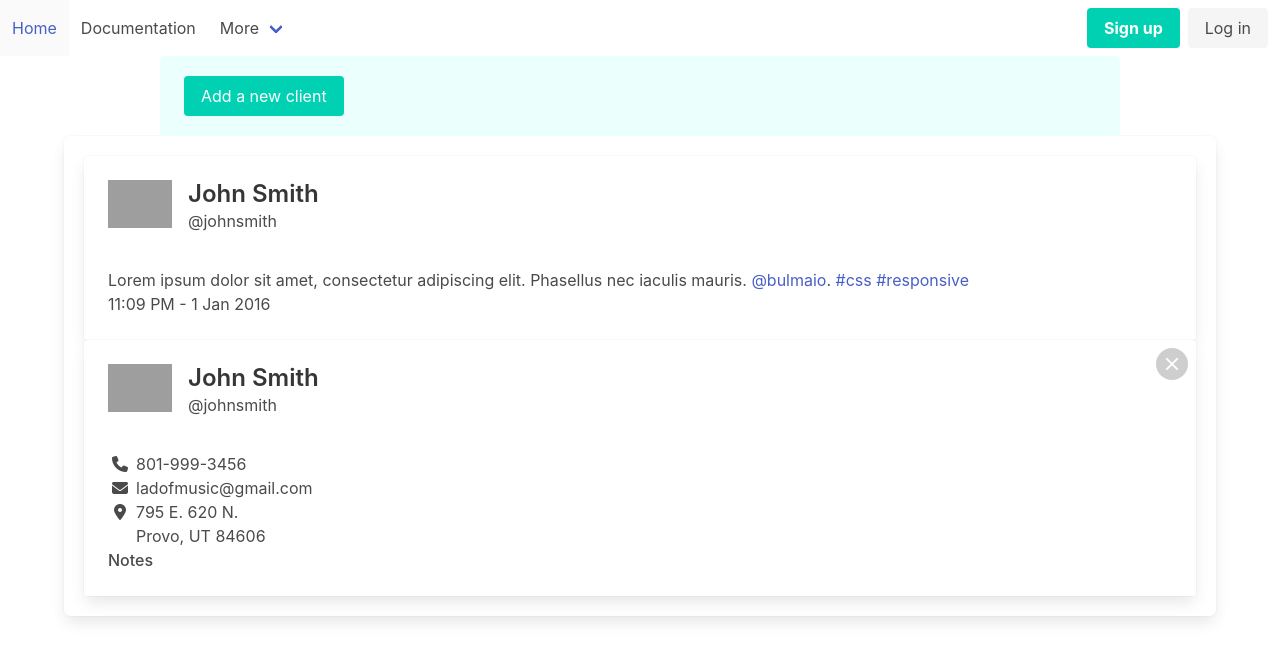
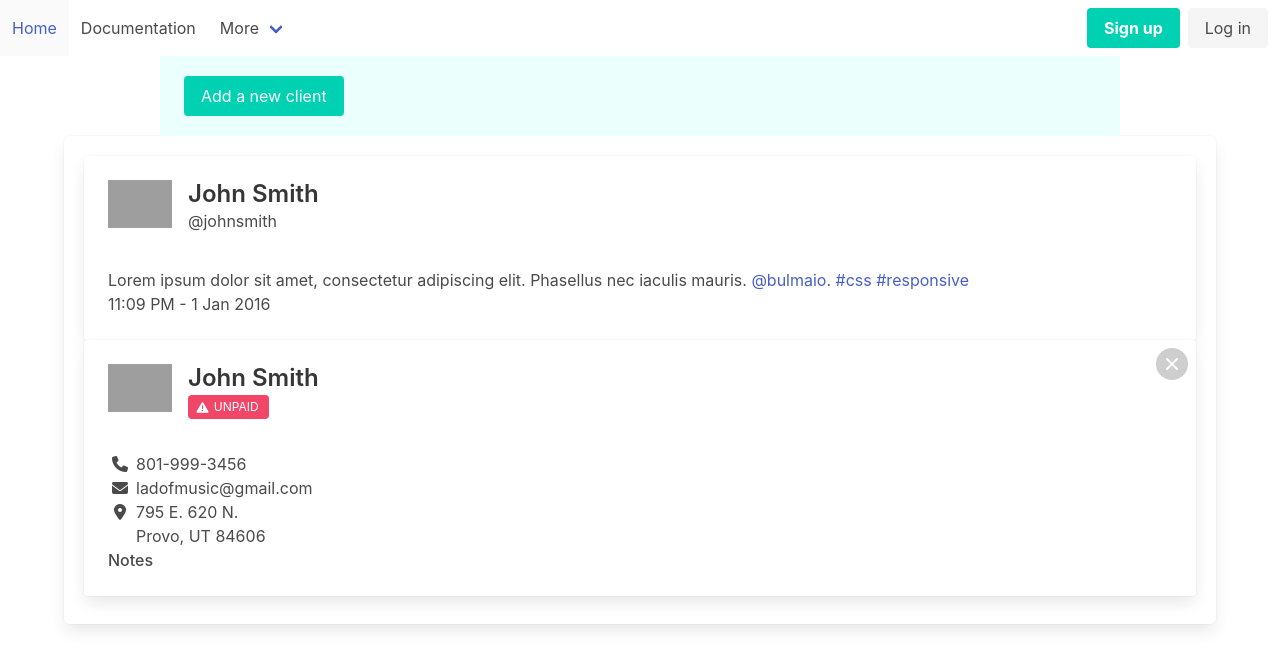
Before and after one commit to BriNelson/3760-final, a website: page index.html in a window 1280 px wide. Drawn offline with nearby package versions, Linux system fonts and the light colour scheme; no server answers; grey boxes are pictures that could not be loaded.

Commit message:
involice paid area fixed

```diff
--- a/clientModel.js
+++ b/clientModel.js
@@ -14,6 +14,7 @@ const WorkClientSchema = new Schema({
     state: String,
     zipCode: String,
     contractor: String,
+    invoicePaid: Boolean,
     notes: String
 
 
--- a/index.html
+++ b/index.html
@@ -214,11 +214,11 @@
                 <div class="field is-narrow">
                   <div class="control">
                     <label class="radio">
-                      <input type="radio" name="member">
+                      <input type="radio" name="paid" value=true>
                       Yes
                     </label>
                     <label class="radio">
-                      <input type="radio" name="member">
+                      <input type="radio" name="paid" value=false checked>
                       No
                     </label>
                   </div>
@@ -310,7 +310,7 @@
           </li>
 
           <li>
-            <div class="card is-flex is-justify-content-space-between">
+            <div class="card is-flex is-justify-content-space-between mb-2">
 
             <div class="is-flex">
               <div class="card-content">
@@ -322,8 +322,13 @@
                     </figure>
                   </div>
                   <div class="media-content">
-                    <p class="title is-4">John Smith</p>
-                    <p class="subtitle is-6">@johnsmith</p>
+                    <p class="title is-4 mb-1">John Smith</p>
+                    <span class="tag  button is-danger mt-0"><div class="icon-text">
+                      <span class="icon mt-1">
+                        <i class="fas fa-exclamation-triangle"></i>
+                      </span>
+                      <span>UNPAID</span>
+                    </div></span>
 
                   </div>
                 </div>
--- a/netlify/functions/save_client/save_client.js
+++ b/netlify/functions/save_client/save_client.js
@@ -50,6 +50,7 @@ const handler = async (event) => {
     state: newData.state,
     zipCode: newData.zipCode,
     contractor: newData.contractor,
+    invoicePaid: newData.invoicePaid,
     notes: newData.notes
 
   })
```
